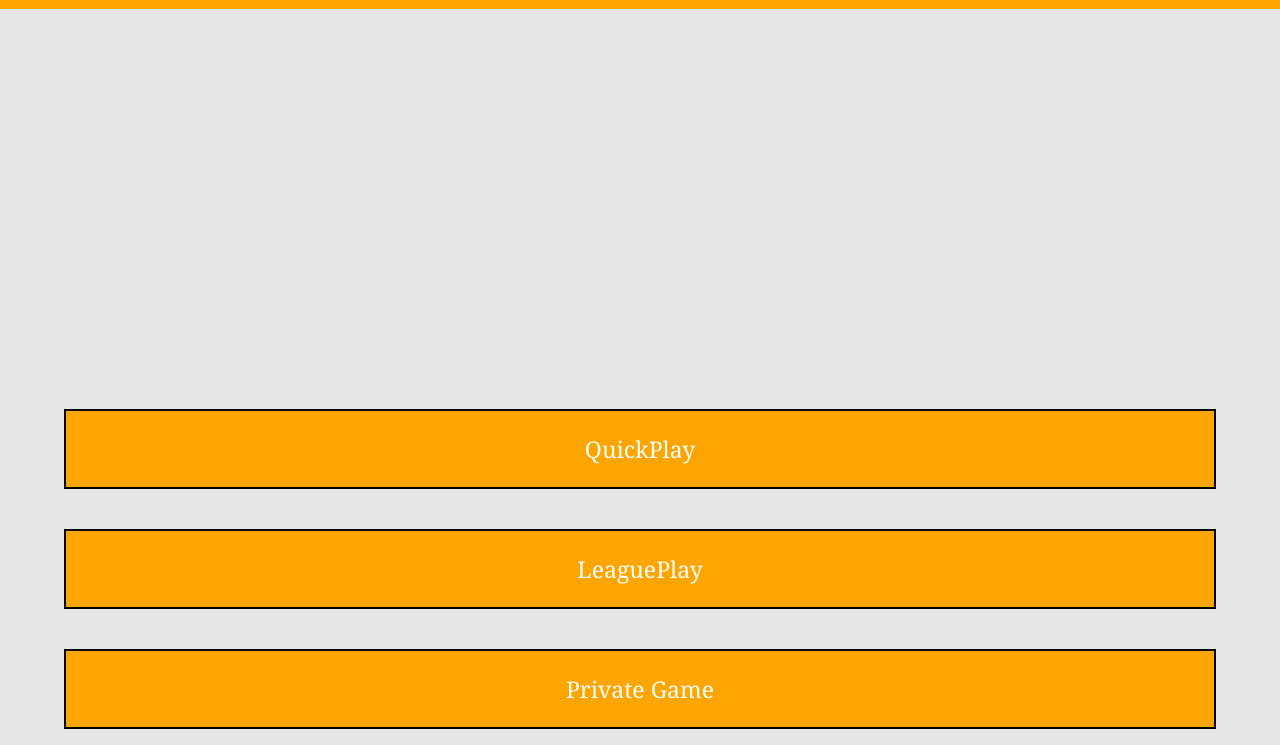
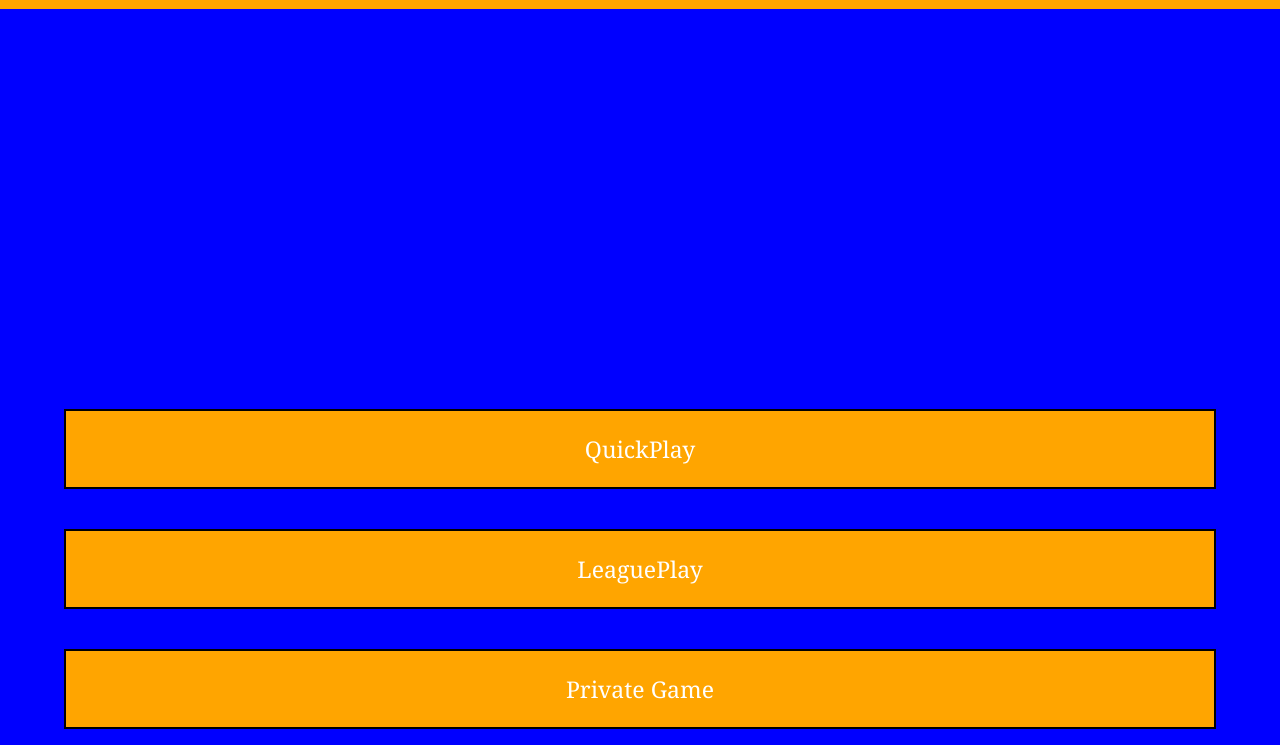
Before and after one commit to TechUMe-Immaculata/Business-Sim, a plain HTML site: page Titan/www/Home.html in a window 1280 px wide. Shown: the part 55-800 px from the top of the page. Drawn offline with nearby package versions, Linux system fonts and the light colour scheme.

Commit message:
Made Background Blue
example for chris

```diff
--- a/Titan/www/css/Home.css
+++ b/Titan/www/css/Home.css
@@ -97,7 +97,8 @@
 }
       /* Space behind the buttons */
       .container {
-          background-color:#E6E6E6;
+          background-color: blue;
+          /*background-color:#E6E6E6; */
           position: relative;
           height: 100%;
           width: 100%;
```
